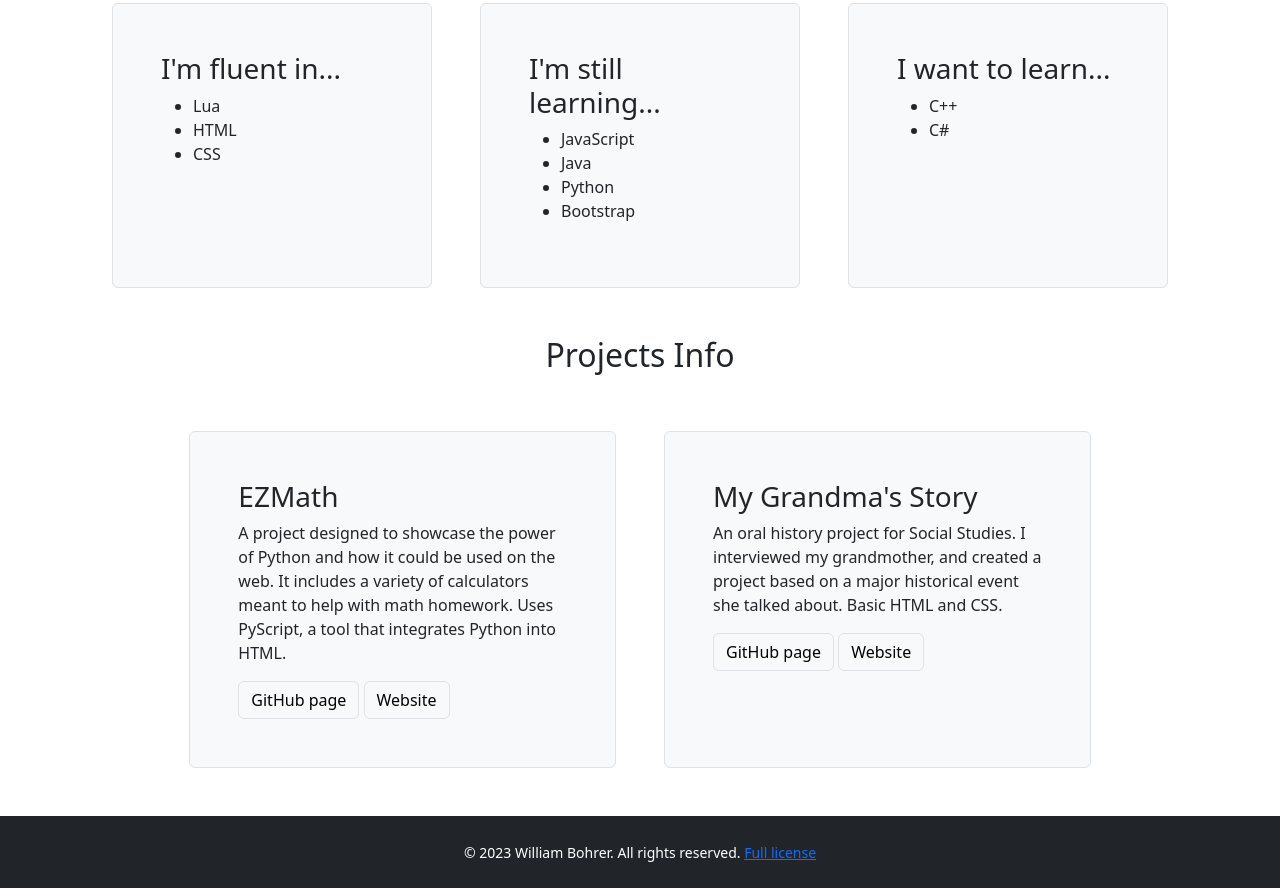
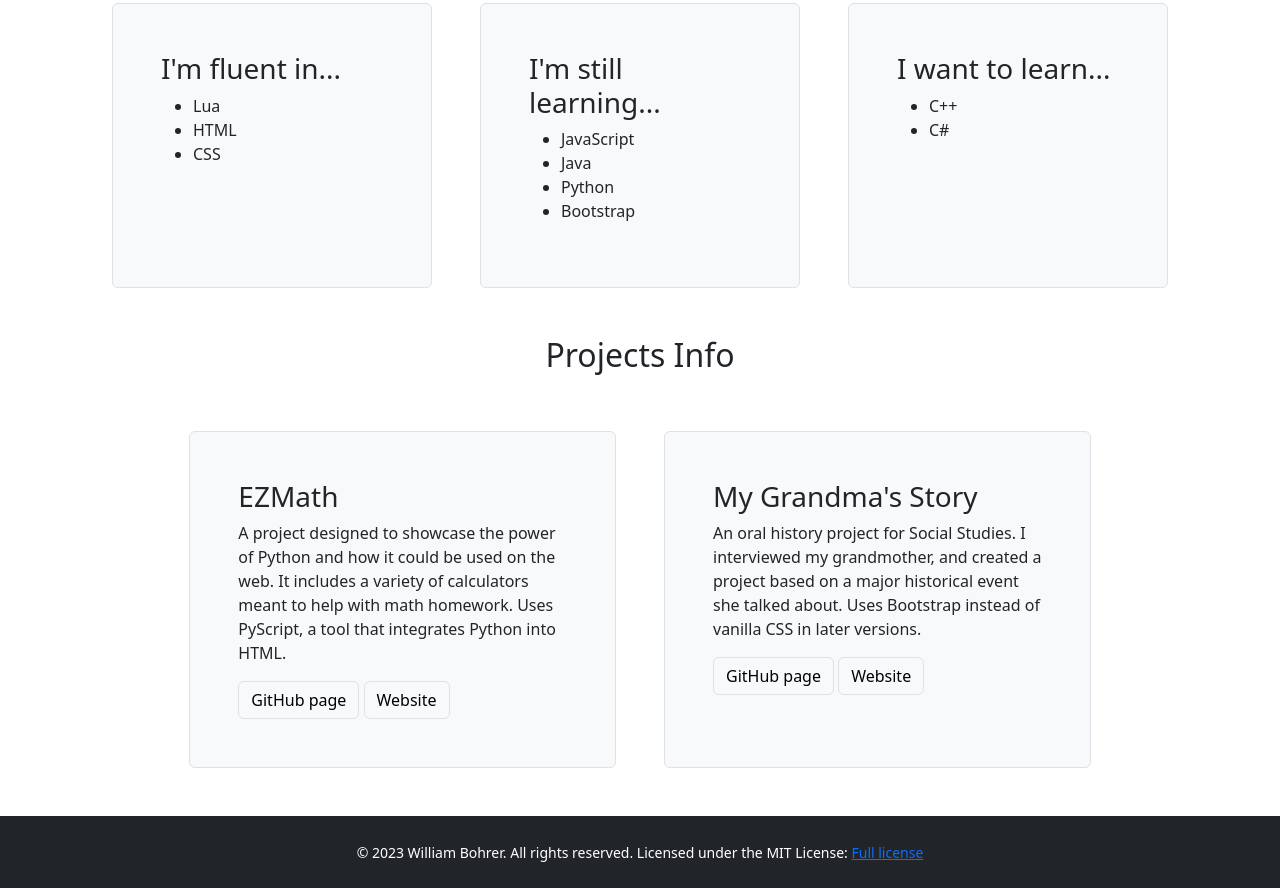
Before and after one commit to wbohrer28/wbohrer28.github.io, a plain HTML site: page index.html in a window 1280 px wide. Shown: the part 424-1312 px from the top of the page. Drawn offline with nearby package versions, Linux system fonts and the light colour scheme.

Commit message:
Update index.html

```diff
--- a/index.html
+++ b/index.html
@@ -13,7 +13,7 @@
 <nav class="navbar navbar-expand-sm bg-dark navbar-dark">
 <div class="container-fluid">
 <a class="navbar-brand">
-<img src="assets/images/picture.jpg" alt="Avatar Logo" width="40px;" style="object-fit: cover;" class="rounded-pill">
+<img src="assets/images/picture.jpg" alt="William Bohrer" width="40px;" style="object-fit: cover;" class="rounded-pill">
 </a>
 <ul class="navbar-nav">
 <li class="nav-item">
@@ -83,7 +83,7 @@
 </div>
 <div class="col-sm-4 bg-light border rounded p-5">
 <h3>My Grandma's Story</h3>
-<p>An oral history project for Social Studies. I interviewed my grandmother, and created a project based on a major historical event she talked about. Basic HTML and CSS.</p>
+<p>An oral history project for Social Studies. I interviewed my grandmother, and created a project based on a major historical event she talked about. Uses Bootstrap instead of vanilla CSS in later versions.</p>
 <button type="button" class="btn btn-light border" onClick="window.location.href='https://github.com/wbohrer28/mygrandmasstory';">GitHub page</button>
 <button type="button" class="btn btn-light border" onClick="window.location.href='https://wbohrer28.github.io/mygrandmasstory';">Website</button>
 </div>
@@ -91,7 +91,7 @@
 </div>
 
 <div class="container-fluid bg-dark text-center text-white p-4 mt-5">
-<small>&copy; 2023 William Bohrer. All rights reserved. <a href="https://github.com/wbohrer28/wbohrer28.github.io/blob/main/LICENSE">Full license</a></small>
+<small>&copy; 2023 William Bohrer. All rights reserved. Licensed under the MIT License: <a href="https://github.com/wbohrer28/wbohrer28.github.io/blob/main/LICENSE">Full license</a></small>
 </div>
 </body>
 </html>
```
